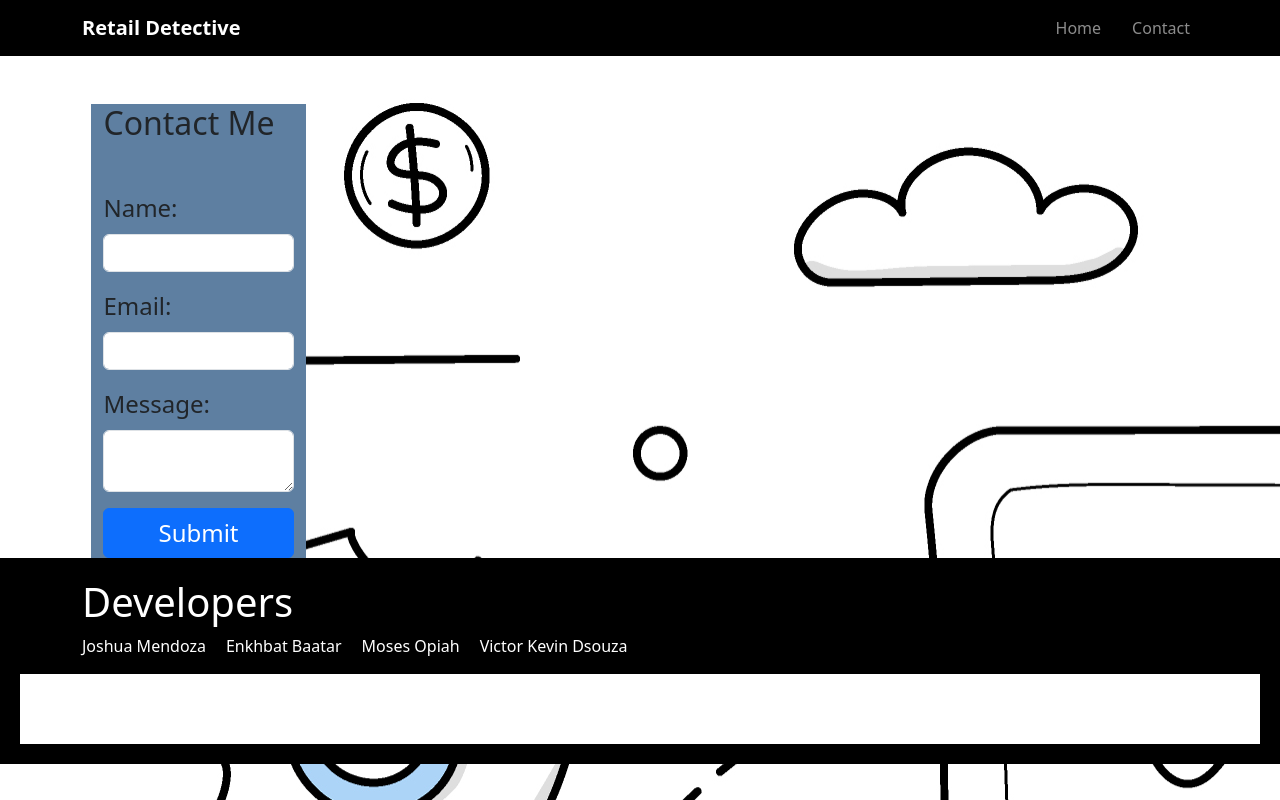
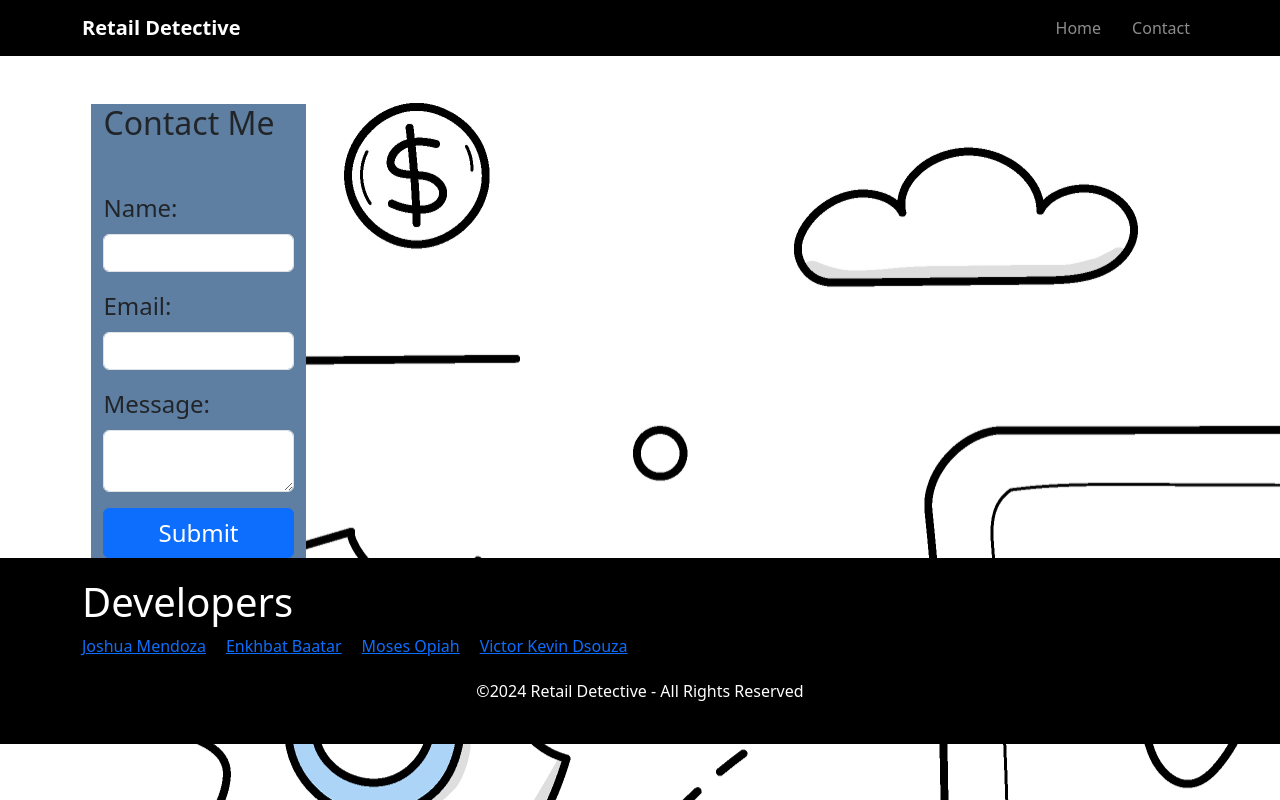
Before and after one commit to josh484/eCommerce-ranker, a React (Vite) app: page /contact in a window 1280 px wide. Built offline with nearby package versions, Linux system fonts and the light colour scheme.

Commit message:
adjusted the footer

```diff
--- a/src/components/Footer.css
+++ b/src/components/Footer.css
@@ -24,13 +24,13 @@ li {
     margin-right: 20px;
 }
 
-a {
+p {
     color: white;
     text-decoration: none;
 }
 
 .footer-bottom {
-    background-color: rgb(255, 255, 255);
-    padding: 15px 0;
+    background-color:black;
+    padding: 5px 0;
     text-align: center;
 }
```
